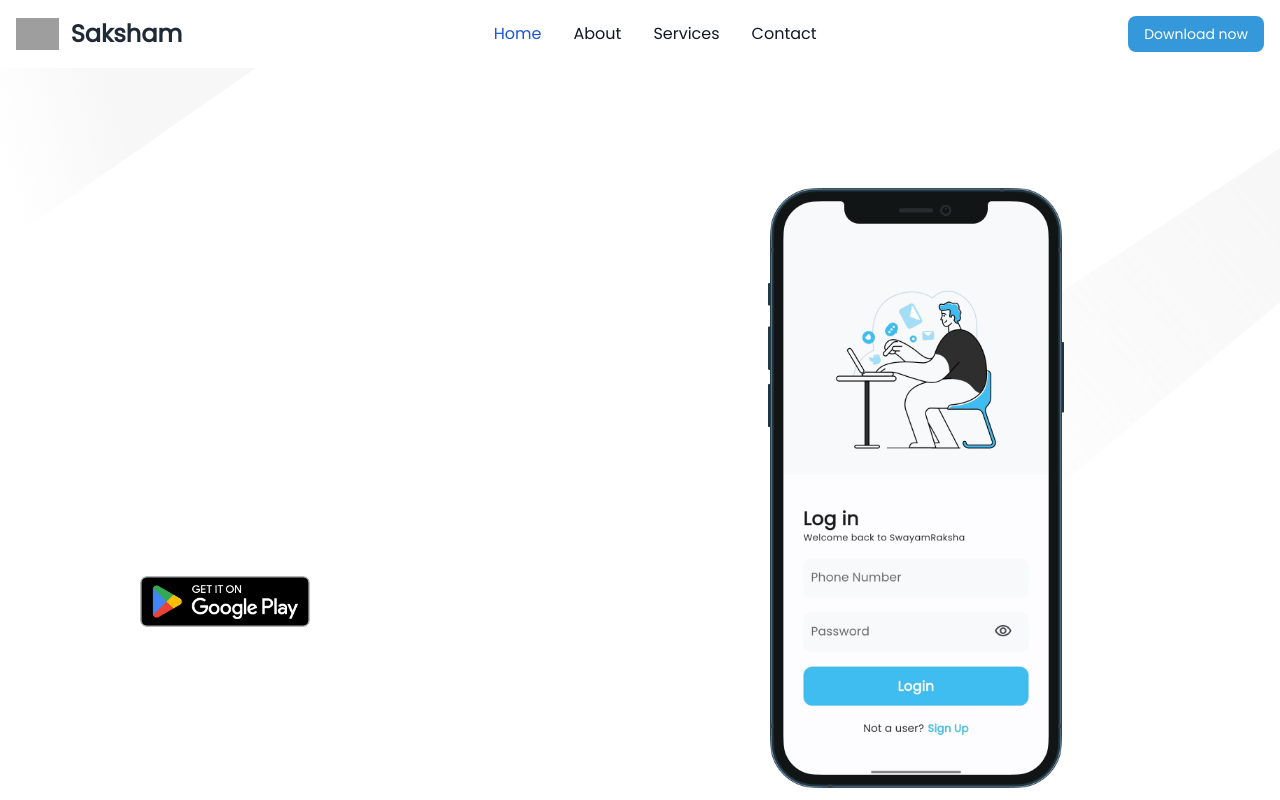
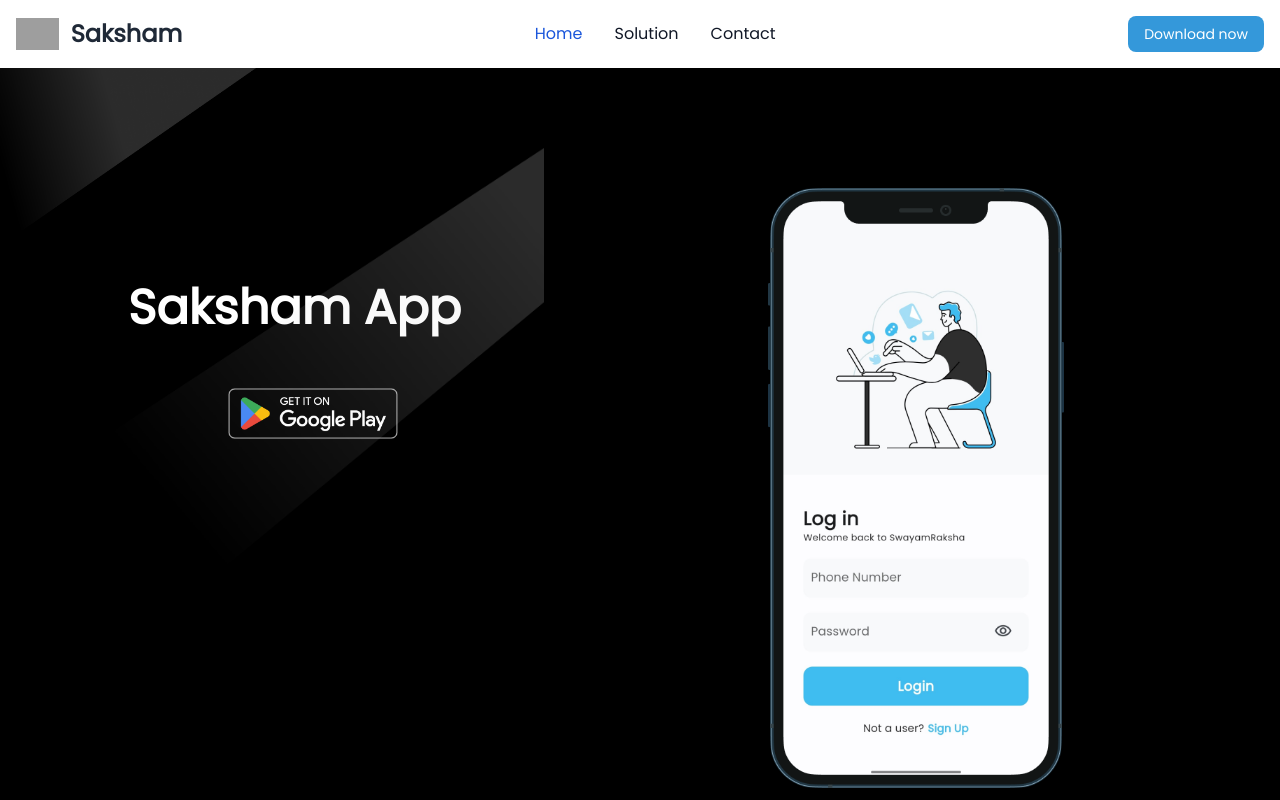
Before and after one commit to AmanNegi/saksham, a React (Vite) app in the folder frontend/web/: page / in a window 1280 px wide. Built offline with nearby package versions, Linux system fonts and the light colour scheme; grey boxes are pictures that could not be loaded.

Commit message:
added responivess in hero section

```diff
--- a/frontend/web/src/component/Footer.jsx
+++ b/frontend/web/src/component/Footer.jsx
@@ -13,27 +13,27 @@
 				}}>
 				<div className="h-[8rem] m-2 relative">
 					<div className="absolute inset-0  opacity-50"></div>
-					<p className="font-extrabold font-[#000000] text-[2rem] leading-10 text-center text-black">
+					<p className="font-extrabold-100 font-[#000000] text-[1rem] leading-6  text-center text-black md:text-[2rem] sm:text-[3rem] leading-9">
 						Get Unine App on Google
 						<br />
 						Play or App store
 					</p>
 
-					<p className="text-[1rem] text-center">
+					<p className="text-[0.7rem] text-center sm: text-[1rem]">
 						Build your financial with a transparent community
 					</p>
 					<div className="flex justify-center">
 						<div>
 							<img
 								src="/google.png"
-								className="w-[10vw] object-contain"
+								className="w-[30vw] object-contain md:w-[20vh] sm:w-[10vh]"
 								alt=""
 							/>
 						</div>
 						<div>
 							<img
 								src="/google.png"
-								className="w-[10vw] object-contain"
+								className="w-[30vw] object-contain md:w-[20vh] sm:w-[10vh]"
 								alt=""
 							/>
 						</div>
--- a/frontend/web/src/component/Hero.jsx
+++ b/frontend/web/src/component/Hero.jsx
@@ -7,22 +7,19 @@
 
 const Hero = () => {
 	return (
-		<section className="h-[100vh] text-white relative">
-			<div className="absolute top-[50vh] md:top-[25vh] left-[20vw] md:left-[10vw]">
-				<div className="font-bold mb-4">
-					<h1>Connect,</h1>
-					<h1>Protect,</h1>
-					<h1>Inform</h1>
+		<section className="h-[100vh] text-white relative bg-black">
+			<div className="absolute top-[50vh] mt-[4px] md:top-[25vh]  md:left-[10vw]">
+				<div className="font-bold mb-4 text-center text-[1.5rem] sm:text-[3rem] text-center">
+					Saksham App
 				</div>
 
-				<p className="w-[25vw] ">
-					Connecting Communities, Ensuring Safety,Bridging Gaps & Combating
-					Misinformation
+				<p className="text-center md:hidden">
+				Empower, Connect, Secure  <span className="flex flex-row"> Bridging Gaps in Emergencies, Community, and Information with Our App!</span>
 				</p>
 
-				<img className="h-[75px] mt-4" src="/google.png" alt="" />
+				<img className="h-[75px] mt-4 absolute left-[11vh]" src="/google.png" alt="" />
 			</div>
-			<div className="absolute right-[0] top-[10vh] opacity-50">
+			<div className="absolute right-[0] top-[10vh] opacity-50 sm:left-[4vh]">
 				{/* <img
                 className="hidden md:flex h-[90vh] object-contain"
                 src={shape_1}
@@ -35,8 +32,8 @@
 				<img src={shape_3} className="w-[20vw] object-contain " alt="" />
 			</div>
 
-			<div className="absolute top-[10vh] md:top-[15vh] left-[30vw] md:left-[60vw]">
-				<img className="h-[40vh] md:h-[75vh]" src="/phone.png" alt="" />
+			<div className="absolute top-[10vh] left-[12.7vh] md:top-[15vh] left-[30vw] md:left-[60vw]">
+				<img className="h-[40vh] md:h-[75vh] " src="/phone.png" alt="" />
 			</div>
 		</section>
 	);
--- a/frontend/web/src/component/InfoCard.jsx
+++ b/frontend/web/src/component/InfoCard.jsx
@@ -3,19 +3,21 @@
 const InfoCard = () => {
 	return (
 		<section
-			className="h-screen md:h-[100vh] bg-cover bg-center relative rounded-md md:rounded-[4rem] m-[1rem] md:m-[3rem] flex justify-center items-center"
-			style={{ backgroundImage: "url('/background_web_saksham.jpg')" }}>
+    className="h-[50vh] md:h-[100vh] bg-cover bg-center relative rounded-md md:rounded-[4rem] m-[1rem] md:m-[3rem] flex justify-center items-center"
+    style={{ backgroundImage: "url('/background_web_saksham.jpg')" }}
+>
     <div className="text-white text-center relative z-10">
-				<p className="text-[1rem] opacity-100 mb-[8px]">JOIN THE MOVEMENT</p>
-				<p className="font-bold text-lg mb-[16px] md:text-2xl lg:text-3xl leading-8 md:leading-10 opacity-100">
+        <p className="text-[0.8rem] opacity-100 mb-[8px] sm:text-[1rem]">JOIN THE MOVEMENT</p>
+        <p className="font-bold text-[1rem] mb-[16px] md:text-2xl lg:text-3xl leading-8 md:leading-10 opacity-100">
             We’re changing the way <br />
             Indians save & invest every day
         </p>
-				<button className="inline-block h-14 m-3 line-height-14 px-11 text-base font-semibold text-black no-underline rounded-full bg-white transition duration-300 ease-in-out hover:bg-green-600">
-					Click me
+		<button className="inline-block sm:h-14 sm:m-3 h-12 m-2 line-height-12 sm:px-11 px-8 text-sm sm:text-base font-semibold text-black no-underline rounded-full bg-white transition duration-300 ease-in-out hover:bg-[black] hover:text-white">
+    Download Now
 </button>
     </div>
 </section>
+
 	);
 };
 
--- a/frontend/web/src/component/Nav.jsx
+++ b/frontend/web/src/component/Nav.jsx
@@ -59,16 +59,10 @@
 							<a
 								href="#"
 								class="block py-2 px-3 md:p-0 text-gray-900 rounded hover:bg-gray-100 md:hover:bg-transparent md:hover:text-blue-700 md">
-								About
+								Solution
 							</a>
 						</li>
-						<li>
-							<a
-								href="#"
-								class="block py-2 px-3 md:p-0 text-gray-900 rounded hover:bg-gray-100 md:hover:bg-transparent md:hover:text-blue-700">
-								Services
-							</a>
-						</li>
+
 						<li>
 							<a
 								href="#"
--- a/frontend/web/src/component/Solution.jsx
+++ b/frontend/web/src/component/Solution.jsx
@@ -3,7 +3,7 @@
 function Solution() {
 	return (
 		<article>
-			<section className="h-auto space-y-3 p-4 sm:p-10 xl:h-[50vh] xl:flex xl:flex-col xl:justify-center xl:items-center">
+			<section className="h-auto space-y-3 p-4 sm:p-10 xl:h-[25vh] xl:flex xl:flex-col xl:justify-center xl:items-center">
 				<h1 className="text-center">Safe & Conveinint transaction</h1>
 				<p className="text-center">
 					Want to pay anything with the touch of a finger. Through UNINE, you
```
Lines whose indentation alone changed are shown as unchanged.
